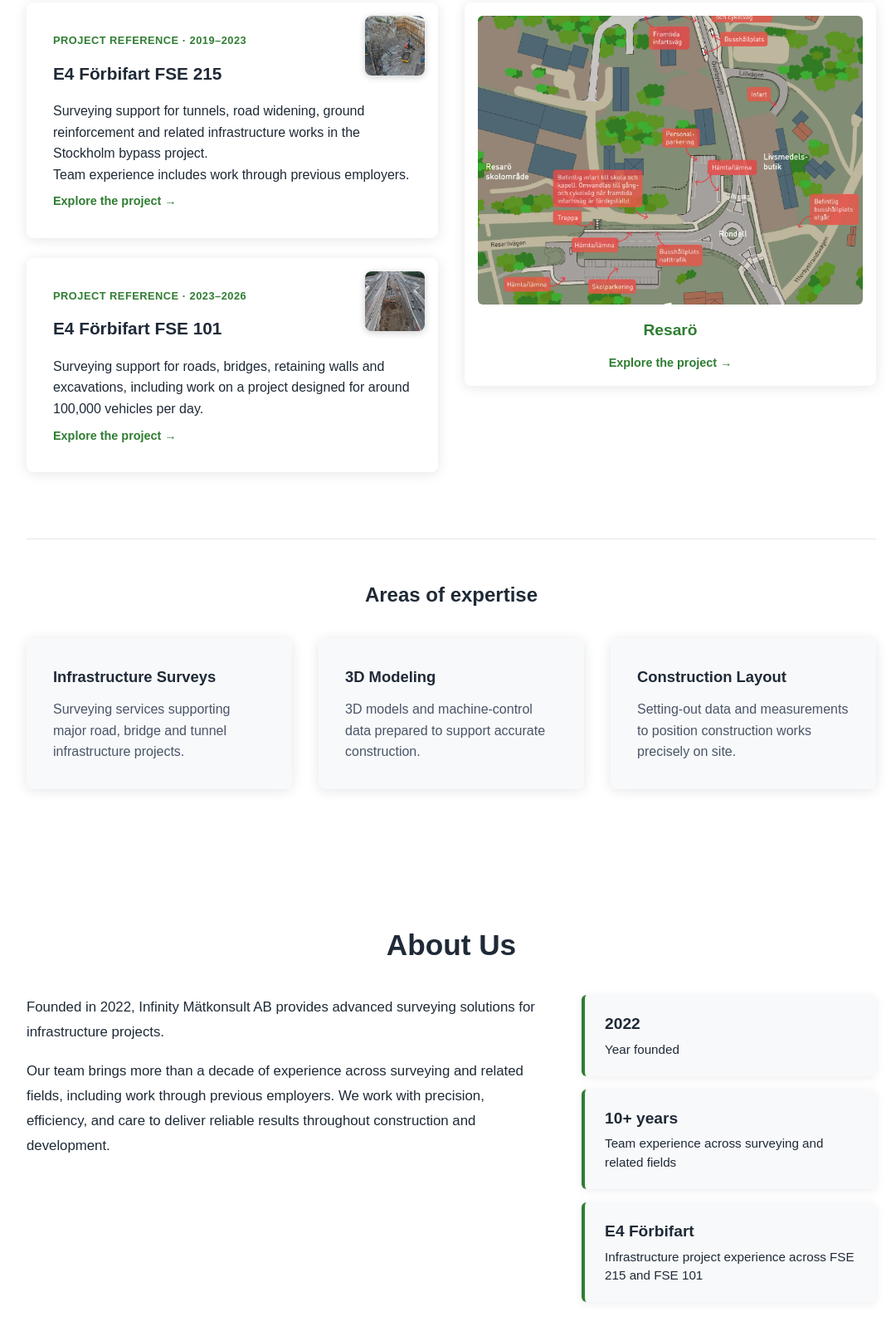
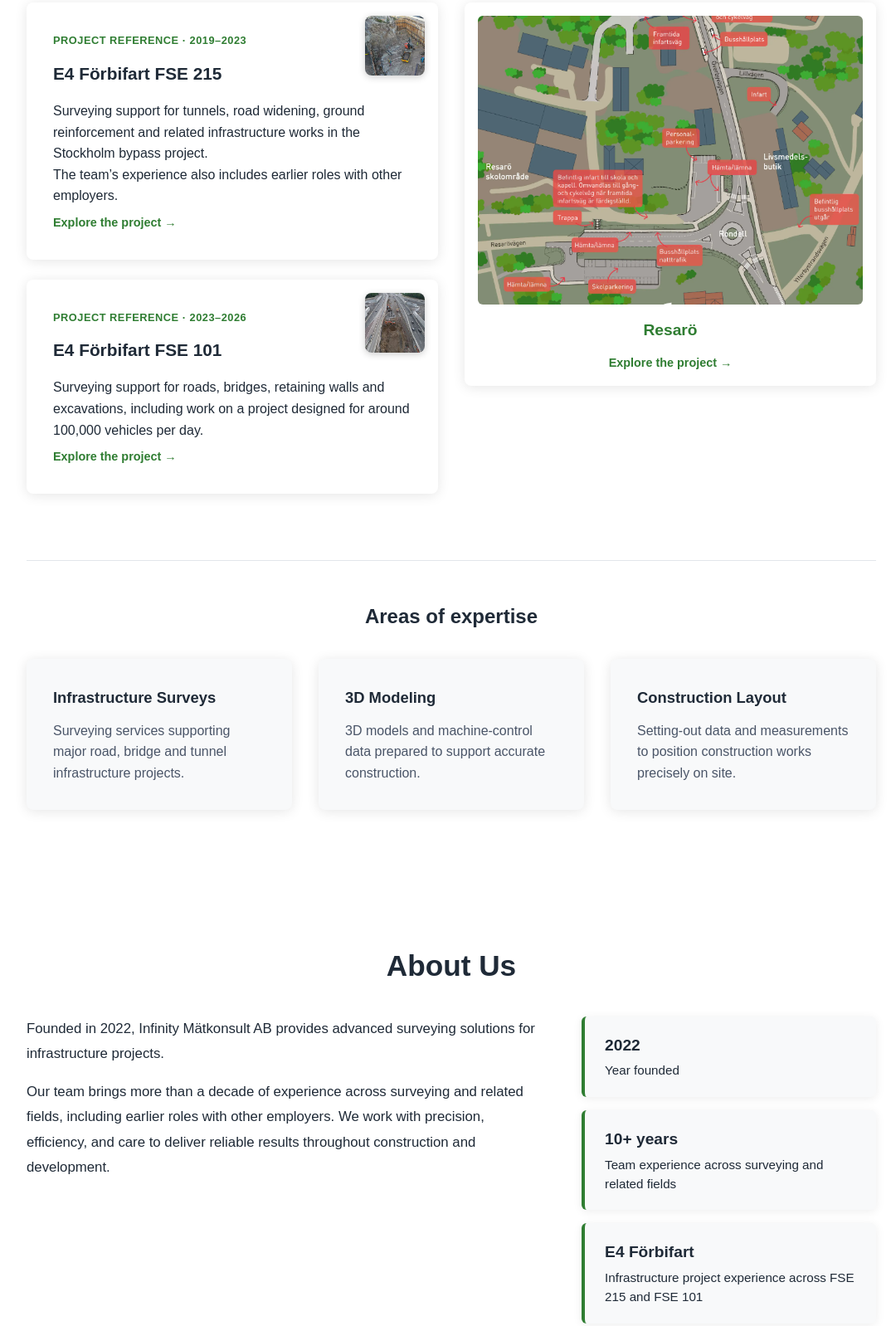
Before and after one commit to YourMan101/infiweb, a website: page public/index.html in a window 1280 px wide. Shown: the part 2224-3822 px from the top of the page at 83% size, without its empty margins (96-1170 px from the left). Drawn offline with Linux system fonts and the light colour scheme.

Commit message:
Improve English wording about team experience

```diff
--- a/public/index.html
+++ b/public/index.html
@@ -230,7 +230,7 @@
                         <span class="project-type">Project reference · 2019–2023</span>
                         <h3>E4 Förbifart FSE 215</h3>
                         <p>Surveying support for tunnels, road widening, ground reinforcement and related infrastructure works in the Stockholm bypass project.</p>
-                        <p>Team experience includes work through previous employers.</p>
+                        <p>The team’s experience also includes earlier roles with other employers.</p>
                         <a class="project-link-hint" href="/project-fse215.html">Explore the project →</a>
                     </article>
                     <article class="project-item">
@@ -276,7 +276,7 @@
         <div class="about-layout">
             <div class="about-content">
                 <p>Founded in 2022, Infinity Mätkonsult AB provides advanced surveying solutions for infrastructure projects.</p>
-                <p>Our team brings more than a decade of experience across surveying and related fields, including work through previous employers. We work with precision, efficiency, and care to deliver reliable results throughout construction and development.</p>
+                <p>Our team brings more than a decade of experience across surveying and related fields, including earlier roles with other employers. We work with precision, efficiency, and care to deliver reliable results throughout construction and development.</p>
             </div>
             <aside class="about-facts" aria-label="Infinity Mätkonsult at a glance">
                 <div class="about-fact">
```
Also changed, not shown: public/more.html (+1 -1 lines), public/project-fse215.html (+1 -1 lines).
